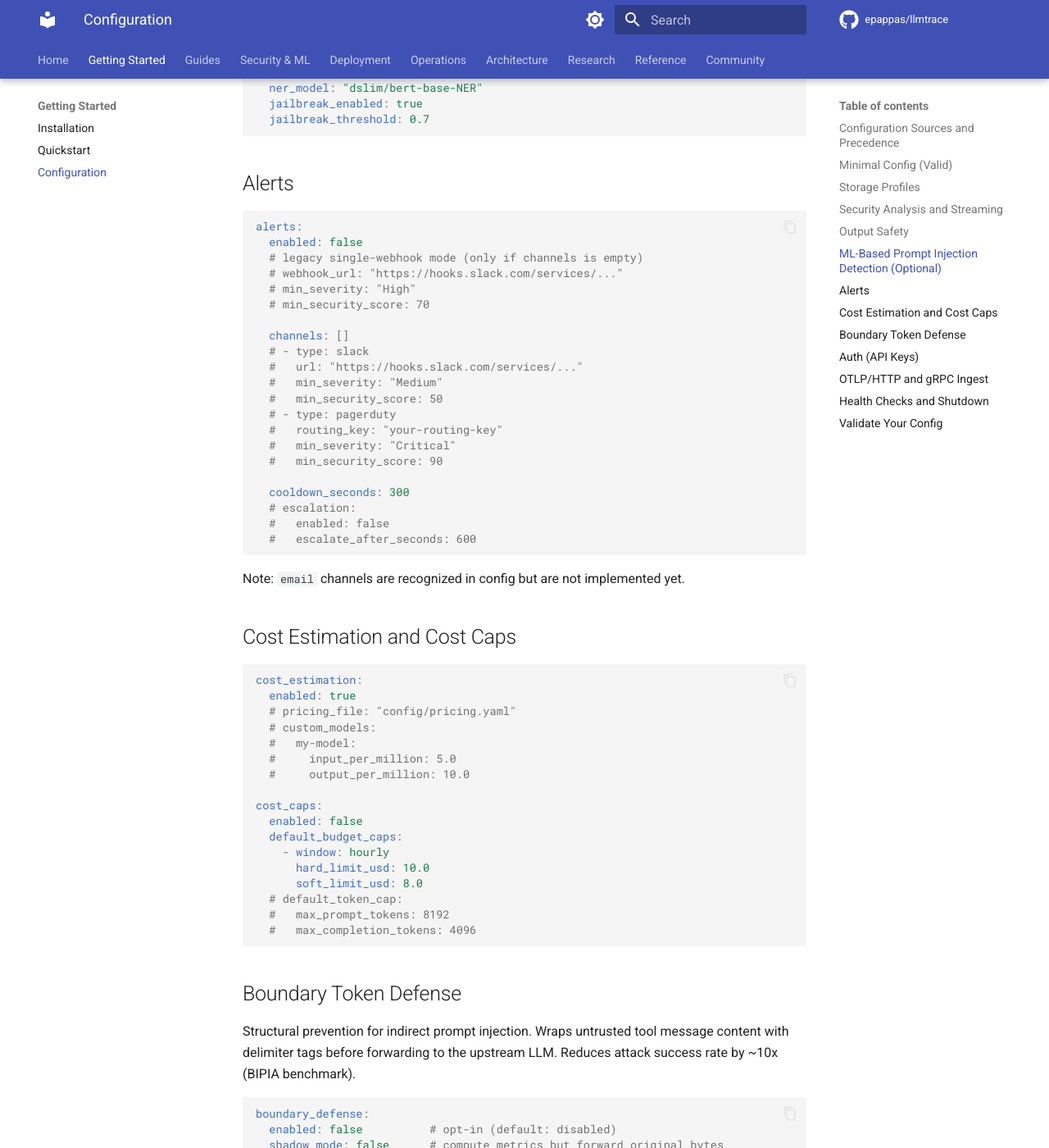
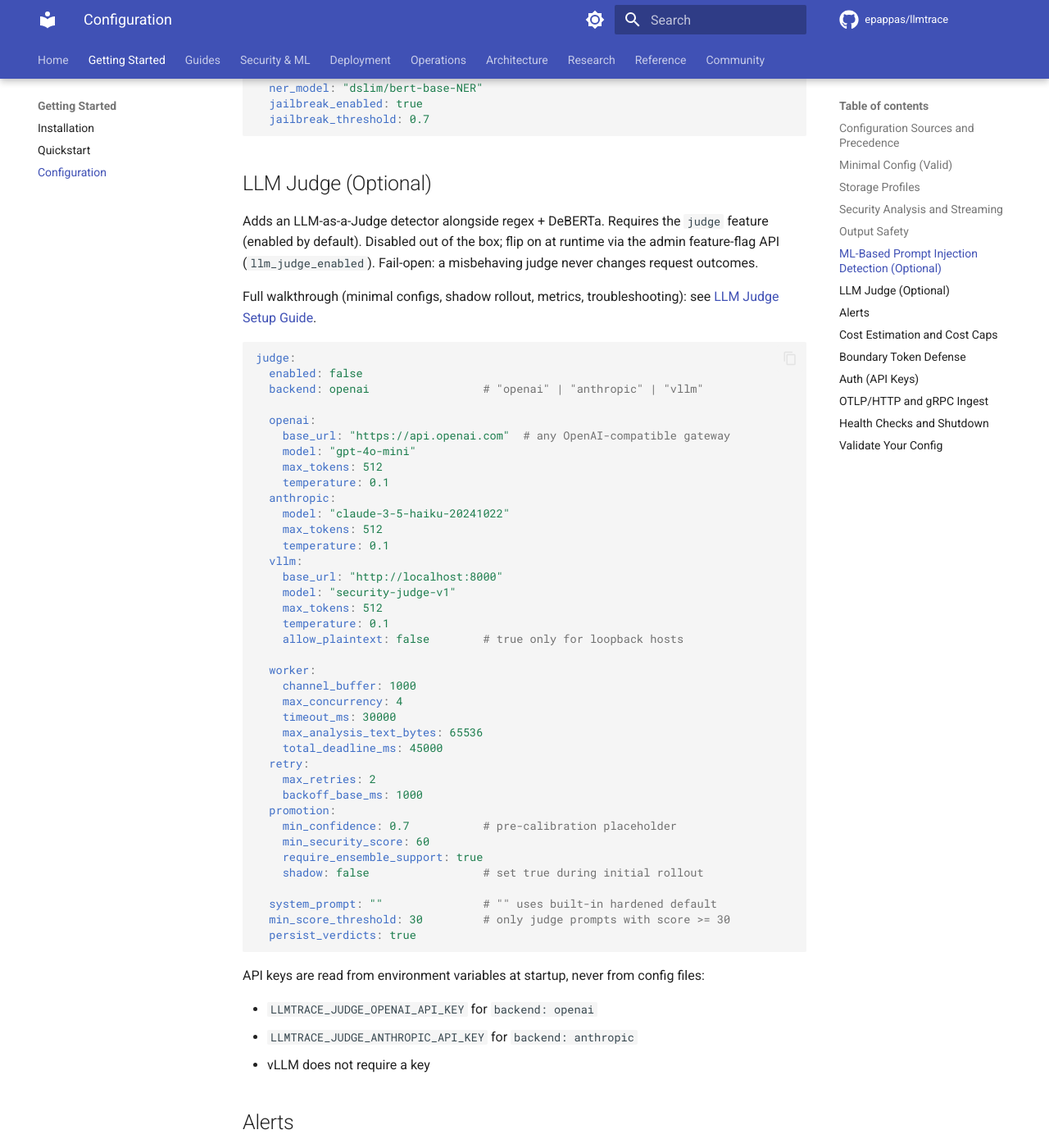
Before and after one commit to epappas/llmtrace, an MkDocs documentation site: the page built from docs/getting-started/configuration.md, in a window 1280 px wide and 1400 px high, scrolled down 2670 px. Shown: the whole window at 82% size. Built offline with MkDocs 1.6.1 and Material for MkDocs 9.7.7, drawn with Linux system fonts in a browser that asks for light colours; comment, search, counter and statistics services are not loaded.

Commit message:
docs(judge): add setup guide, config reference, and mkdocs nav entries
The judge had an architecture spec but no operator-facing setup path.
This commit closes the gap:

- docs/guides/llm-judge.md (new) — step-by-step setup: backend
  choice, minimal + production configs for OpenAI / Anthropic / vLLM,
  env-var key management, shadow-mode rollout, metrics catalogue
  with dashboards, smoke + benchmark validation, cost tuning, and a
  troubleshooting section keyed off real log / metric signals.
- docs/getting-started/configuration.md — new "LLM Judge (Optional)"
  section mirroring the existing ML section, summarising every field
  with defaults.
- docs/architecture/LLM_JUDGE.md §6 — schema brought up to date with
  fields added during the #65 chapter: openai.base_url,
  vllm.allow_plaintext, worker.max_analysis_text_bytes,
  worker.total_deadline_ms, the full promotion block including
  shadow, and the API-key env-var table.
- config.example.yaml — commented reference stanza so operators see
  the shape without chasing docs.
- mkdocs.yml — Guides -> LLM Judge Setup + Research -> Results ->
  Judge Evaluation (gpt-4o-mini, 2026-04-20).

Verified: all nav targets exist; mkdocs build succeeds locally; no
new warnings touch the new pages.

````diff
--- a/docs/getting-started/configuration.md
+++ b/docs/getting-started/configuration.md
@@ -117,6 +117,65 @@
   jailbreak_threshold: 0.7
 ```
 
+## LLM Judge (Optional)
+
+Adds an LLM-as-a-Judge detector alongside regex + DeBERTa. Requires
+the `judge` feature (enabled by default). Disabled out of the box;
+flip on at runtime via the admin feature-flag API
+(`llm_judge_enabled`). Fail-open: a misbehaving judge never changes
+request outcomes.
+
+Full walkthrough (minimal configs, shadow rollout, metrics,
+troubleshooting): see [LLM Judge Setup Guide](../guides/llm-judge.md).
+
+```yaml
+judge:
+  enabled: false
+  backend: openai                 # "openai" | "anthropic" | "vllm"
+
+  openai:
+    base_url: "https://api.openai.com"  # any OpenAI-compatible gateway
+    model: "gpt-4o-mini"
+    max_tokens: 512
+    temperature: 0.1
+  anthropic:
+    model: "claude-3-5-haiku-20241022"
+    max_tokens: 512
+    temperature: 0.1
+  vllm:
+    base_url: "http://localhost:8000"
+    model: "security-judge-v1"
+    max_tokens: 512
+    temperature: 0.1
+    allow_plaintext: false        # true only for loopback hosts
+
+  worker:
+    channel_buffer: 1000
+    max_concurrency: 4
+    timeout_ms: 30000
+    max_analysis_text_bytes: 65536
+    total_deadline_ms: 45000
+  retry:
+    max_retries: 2
+    backoff_base_ms: 1000
+  promotion:
+    min_confidence: 0.7           # pre-calibration placeholder
+    min_security_score: 60
+    require_ensemble_support: true
+    shadow: false                 # set true during initial rollout
+
+  system_prompt: ""               # "" uses built-in hardened default
+  min_score_threshold: 30         # only judge prompts with score >= 30
+  persist_verdicts: true
+```
+
+API keys are read from environment variables at startup, never from
+config files:
+
+- `LLMTRACE_JUDGE_OPENAI_API_KEY` for `backend: openai`
+- `LLMTRACE_JUDGE_ANTHROPIC_API_KEY` for `backend: anthropic`
+- vLLM does not require a key
+
 ## Alerts
 
 ```yaml
--- a/mkdocs.yml
+++ b/mkdocs.yml
@@ -128,6 +128,7 @@
       - curl / HTTP: guides/integration-curl.md
       - Custom Policies: guides/custom-policies.md
       - Pre-Request Enforcement: guides/enforcement.md
+      - LLM Judge Setup: guides/llm-judge.md
       - Auth & Multi-Tenancy: guides/auth-tenancy.md
       - Dashboard: guides/dashboard.md
       - Monitoring: guides/monitoring.md
@@ -193,6 +194,7 @@
           - LLM-Judge Reliability Patterns: research/llm-judge-reliability-patterns.md
       - Papers: research/papers.md
       - Results:
+          - Judge Evaluation — gpt-4o-mini (2026-04-20): research/results/judge_evaluation_gpt4o_mini_2026-04-20.md
           - Regex FPR Calibration: research/results/fpr_calibration_regex.md
   - Reference:
       - Feature Roadmap: FEATURE_ROADMAP.md
````
Also changed, not shown: config.example.yaml (+58 -0 lines), docs/architecture/LLM_JUDGE.md (+36 -7 lines), docs/guides/llm-judge.md (added, +407 -0 lines).
